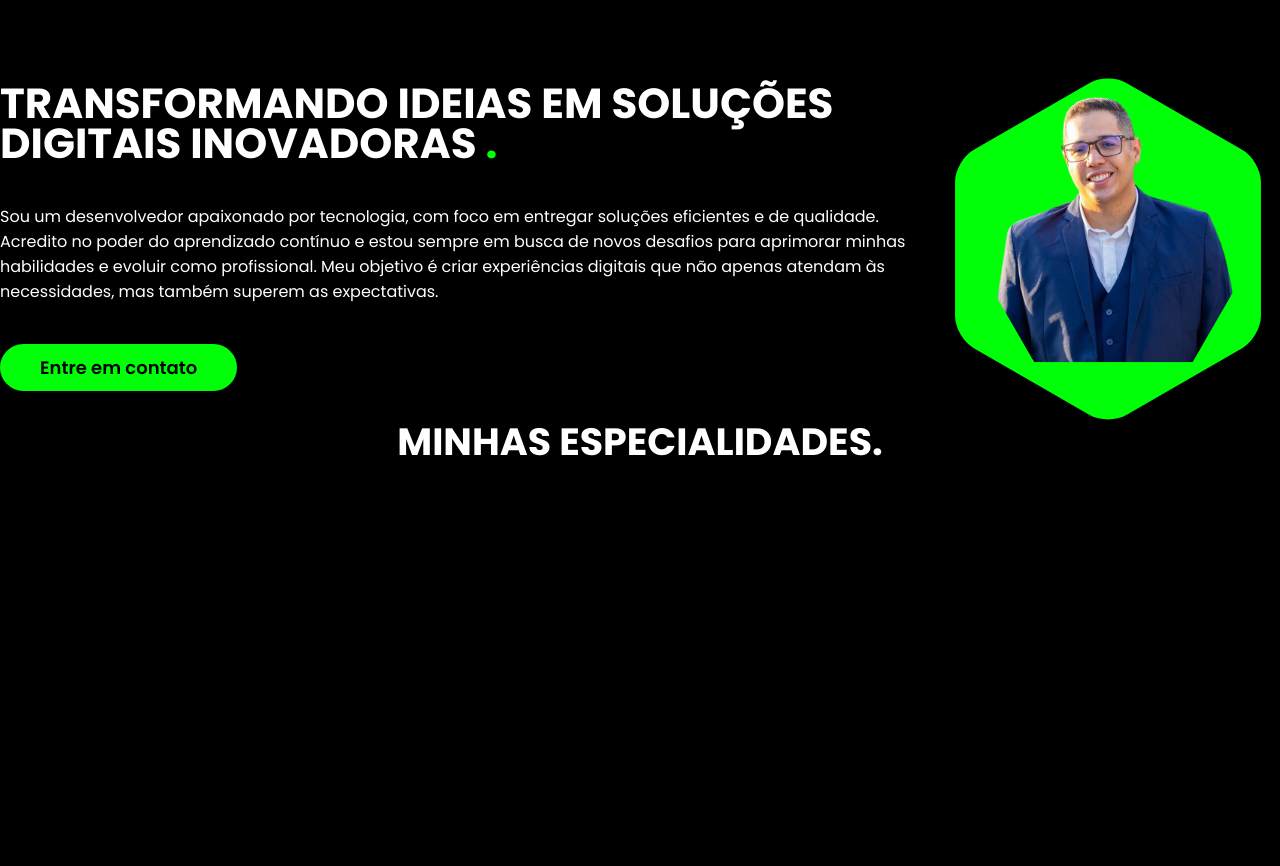
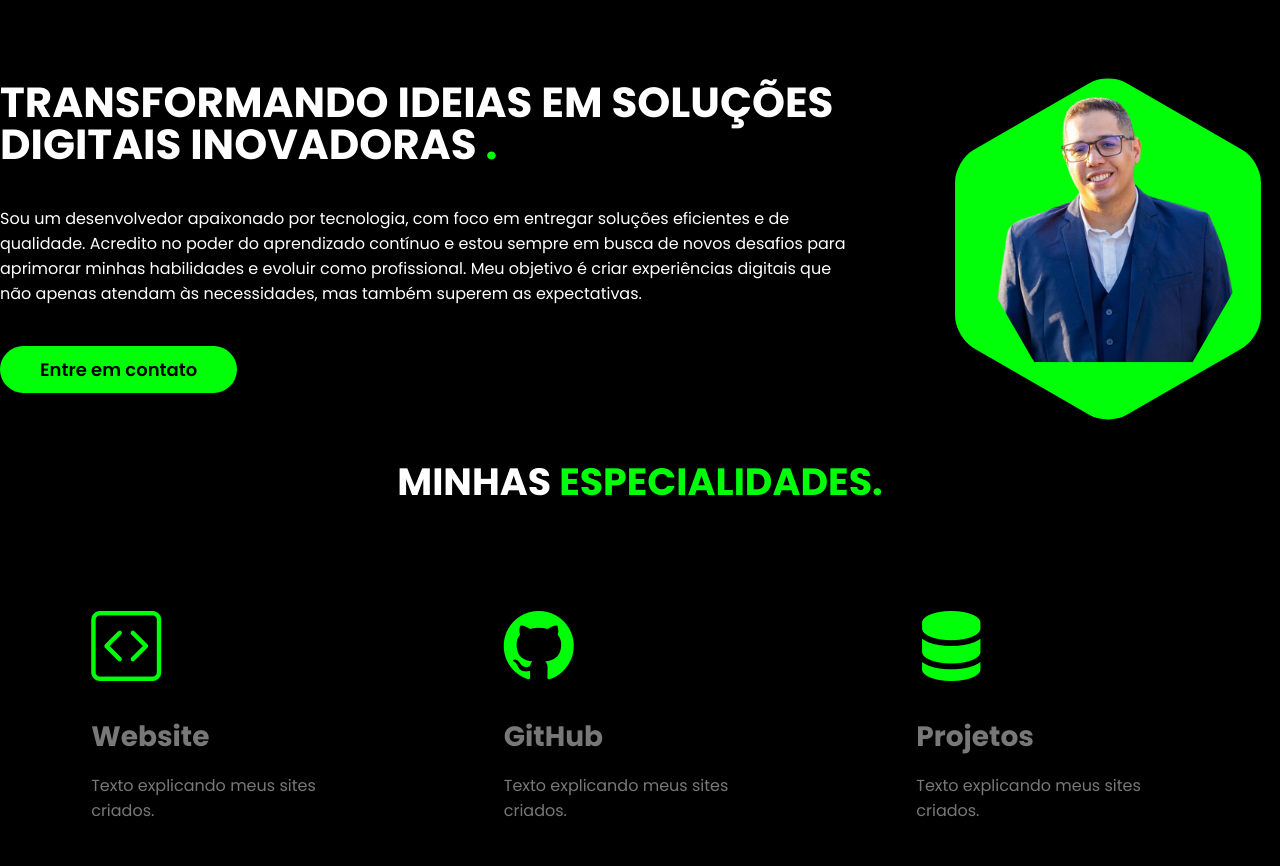
Before and after one commit to YuriLuanRodrigues/Portifolio, a plain HTML site: page index.html in a window 1280 px wide. Shown: the part 350-1216 px from the top of the page. Before the commit the page ends 1057 px from the top, so only its background shows below. Drawn offline with nearby package versions, Linux system fonts and the light colour scheme.

Commit message:
construção dos botões
Construções dos botões de  especialidades , aplicação de efeitos hover, implementação de margem e arredondamento .

```diff
--- a/index.html
+++ b/index.html
@@ -49,7 +49,7 @@
     </header>
 
     <main>
-        <section class= "topo-do-site" >
+        <section class="topo-do-site" >
             <div class="interface">
                 <div class="flex">
                     <div class="txt-topo-site">
@@ -63,32 +63,34 @@
                         </div>
                     </div><!--txt-topo-site-->
                     <div class="img-topo-site">
-                        <img src="Imagens/Foto Do Perfil.png" alt="">
+                        <img src="Imagens/Foto Do Perfil.png" alt=" ">
 
                     </div><!--img-top-site-->
                     </div><!--texto-topo-site-->
                 </div><!--Flex-->
             </div><!--interface-->
         </section><!--Topo-do-site-->
-        <section class="Especialidades">
+        <section class="especialidades">
             <div class="interface">
-                <h2 class="titulo">MINHAS <span>ESPECIALIDADES.</span></h2>
-                </div class="flex">
+                <h2 class="titulo">MINHAS  <span>ESPECIALIDADES.</span></h2>
+                <div class="flex">
                     <div class="especialidades-box">
                         <i class="bi bi-code-square"></i>
                         <h3>Website</h3>
                         <P>Texto explicando meus sites criados.</P>
 
                     </div><!--especialidades-box-->
+
                     <div class="especialidades-box">
                         <i class="bi bi-github"></i>
                         <h3>GitHub</h3>
                         <P>Texto explicando meus sites criados.</P>
 
                     </div><!--especialidades-box-->
+
                     <div class="especialidades-box">
-                        <i class="bi bi-code-square"></i>
-                        <h3>Blog</h3>
+                        <i class="bi bi-server"></i>
+                        <h3>Projetos</h3>
                         <P>Texto explicando meus sites criados.</P>
 
                     </div><!--especialidades-box-->
--- a/style.css
+++ b/style.css
@@ -33,6 +33,10 @@ h2.titulo{
     font-size: 38px;
     text-align: center;
 }
+h2.titulo span{
+    color: #00FF08;
+
+}
 h2.especialidades {
     color: #00FF08;
 }
@@ -65,12 +69,10 @@ header nav ul {
 
 header nav ul li {
     display: inline-block;
-    padding: 0 40px
+    padding: 0 35px
 }
 
-
-
- .bnt-contato button:hover {
+.bnt-contato button:hover {
     box-shadow: 0px 0px 8px #00ff08;
     transform: scale(1.05);
 
@@ -80,24 +82,24 @@ header nav ul li {
 
 Section.txt-topo-site {
     padding: 40px 4%;
-
 }
 
 
 section.topo-do-site .flex{
     align-items: center;
     justify-content: center;
+    gap: 90px;
 }
 
 .topo-do-site h1{
     color: #fff;
     font-size: 42px;
-    line-height: 40px;
+    line-height: 42px;
 }
 
 .topo-do-site h1 span{
     color: #00FF08;
-    font-size: 42;
+    font-size: 60;
 }
 
 .topo-do-site .txt-topo-site h1 span{
@@ -127,3 +129,26 @@ section.topo-do-site .flex{
 section.especialidades{
     padding: 40px 4%;
 }
+section.especialidades .flex{
+    gap: 60px;
+}
+.especialidades .especialidades-box{
+    color: #ffffff78;
+    padding: 40px;
+    border-radius: 20px;
+    margin-top: 45px;
+}
+.especialidades .especialidades-box:hover{
+    transform: scale(1.05);
+    box-shadow: 0 0 20px #fff;
+}
+.especialidades .especialidades-box i{
+    font-size: 70px;
+    color: #00FF08;
+}
+
+.especialidades .especialidades-box h3{
+    font-size: 28px;
+    margin: 15px 0%;
+
+}
```
